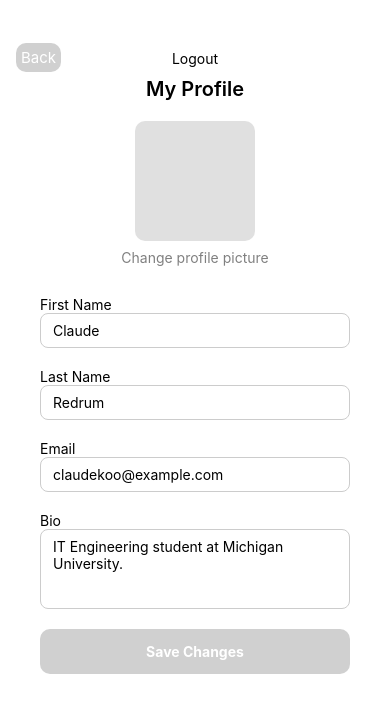
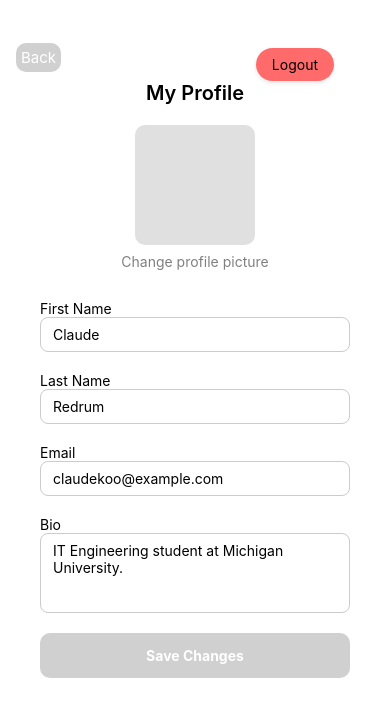
Before and after one commit to ClassConnect-2025C1/ClassConnect-FrontEnd, a React Native app: screen /Profile in a window 390 px wide. Shown: the top 716 px of the page. Built offline with nearby package versions, Linux system fonts and the light colour scheme; what expo-web-browser would draw is missing.

Commit message:
Refactor logOut buttom

```diff
--- a/src/screens/ProfileScreen.jsx
+++ b/src/screens/ProfileScreen.jsx
@@ -105,12 +105,23 @@ const styles = StyleSheet.create({
   },
 
     logoutButton: {
-      padding: 10,
-         alignItems: 'center',
+      paddingVertical: 8,
+      paddingHorizontal: 16,
+      backgroundColor: '#FF6B6B',
+      borderRadius: 20,
+      alignSelf: 'flex-end',
+      marginRight: 16,
+      marginTop: 8,
+      shadowColor: '#000',
+      shadowOffset: { width: 0, height: 2 },
+      shadowOpacity: 0.1,
+      shadowRadius: 4,
+      elevation: 3,
     },
     logoutButtonText: {
-      fontSize: 16,
-      color: 'red',
+      fontSize: 14,
+      color: 'white',
+      fontWeight: 'bold',
     },
 
   title: {
```
